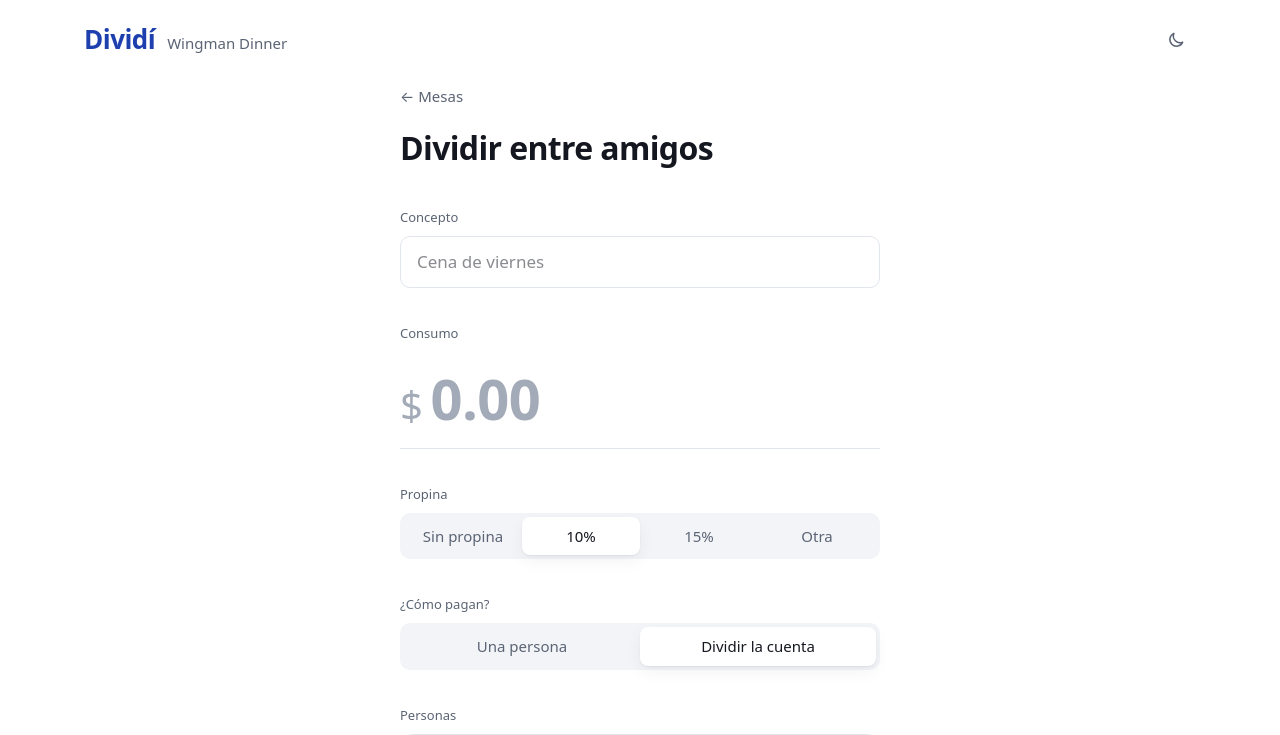
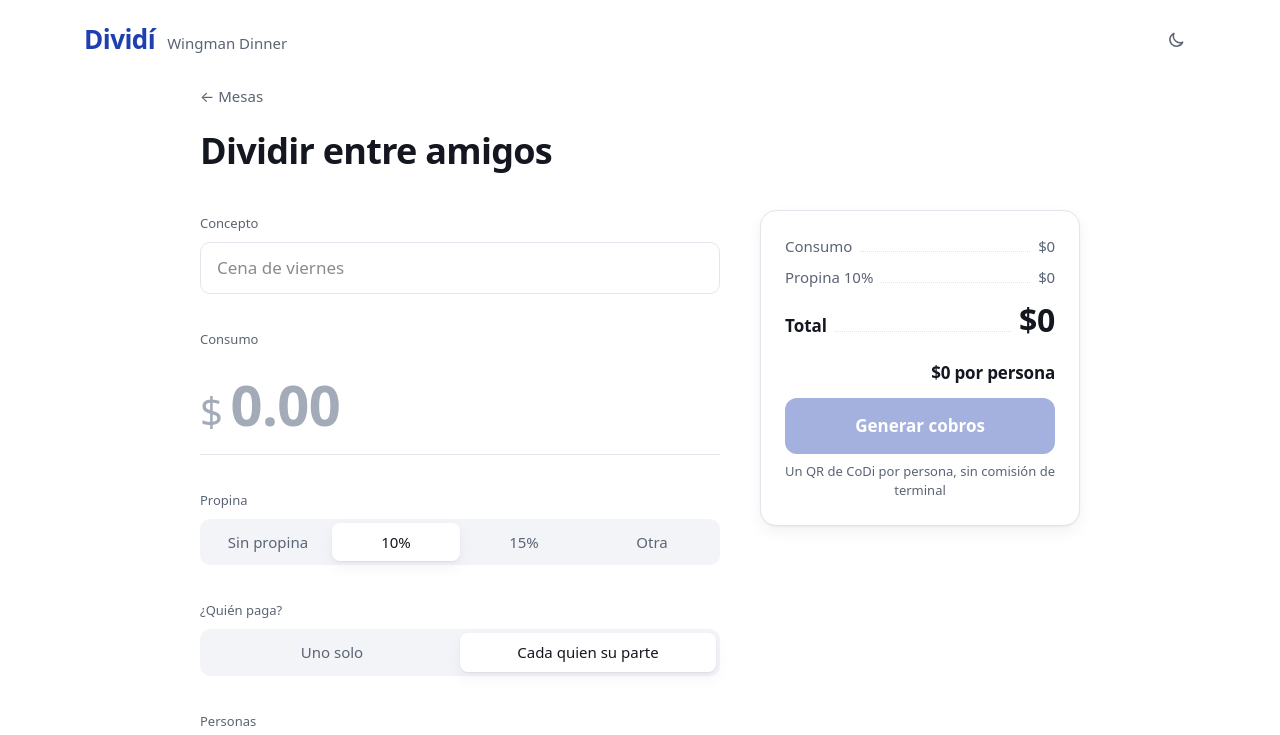
Before and after one commit to daniel-wing/divide-la-cuenta, a Next.js app: page /cobrar in a window 1280 px wide. Shown: the top 735 px of the page. Built offline with nearby package versions, Linux system fonts and the light colour scheme.

Commit message:
Cobrar: elegir lugares y resumen fijo

```diff
--- a/src/app/cobrar/page.tsx
+++ b/src/app/cobrar/page.tsx
@@ -3,9 +3,10 @@
 import { Suspense, useState } from "react";
 import Link from "next/link";
 import { useRouter, useSearchParams } from "next/navigation";
-import { RESTAURANT_NAME, TABLE_COUNT } from "@/lib/restaurant";
+import { RESTAURANT_NAME, seatsFor } from "@/lib/restaurant";
+import SeatMap, { tableRatio } from "@/components/SeatMap";
+import { money } from "@/lib/format";
 
-const mxn = new Intl.NumberFormat("es-MX", { style: "currency", currency: "MXN" });
 
 function Segmented<T extends string | number>({
   options,
@@ -50,7 +51,10 @@ function CobrarForm() {
   const initialTable = Number(params.get("mesa")) || 0;
   const restaurant = initialTable > 0;
 
-  const [table, setTable] = useState(initialTable || 1);
+  const table = initialTable || 1;
+  const capacity = seatsFor(table);
+  const [seats, setSeats] = useState<number[]>([]); // seat positions that will pay, in tap order
+  const [seatNames, setSeatNames] = useState<Record<number, string>>({});
   const [concept, setConcept] = useState("");
   const [subtotal, setSubtotal] = useState("");
   const [tip, setTip] = useState<number>(10);
@@ -64,14 +68,21 @@ function CobrarForm() {
   const tipPct = tip === -1 ? Number(customTip) || 0 : tip;
   const base = Number(subtotal) || 0;
   const total = Math.round(base * (1 + tipPct / 100) * 100) / 100;
-  const people = splitMode ? names.length : 1;
+  const bySeat = restaurant && splitMode;
+  const sortedSeats = [...seats].sort((a, b) => a - b);
+  const people = !splitMode ? 1 : bySeat ? seats.length : names.length;
+  const ready = base > 0 && (!bySeat || seats.length >= 2);
 
   async function submit(e: React.FormEvent) {
     e.preventDefault();
     setLoading(true);
     setError("");
     try {
-      const finalNames = splitMode ? names.map((n, i) => n.trim() || `Persona ${i + 1}`) : ["Cliente"];
+      const finalNames = !splitMode
+        ? ["Cliente"]
+        : bySeat
+          ? sortedSeats.map((x) => seatNames[x]?.trim() || `Lugar ${x + 1}`)
+          : names.map((n, i) => n.trim() || `Persona ${i + 1}`);
       const res = await fetch("/api/bills", {
         method: "POST",
         headers: { "Content-Type": "application/json" },
@@ -81,6 +92,7 @@ function CobrarForm() {
           tipPct,
           table: restaurant ? table : undefined,
           names: finalNames,
+          seats: bySeat ? sortedSeats : undefined,
         }),
       });
       const data = await res.json();
@@ -95,29 +107,15 @@ function CobrarForm() {
   const label = "text-[13px] text-muted";
 
   return (
-    <main className="mx-auto w-full max-w-[520px] flex-1 px-5 pt-6 pb-28 md:pb-0">
+    <main className="mx-auto w-full max-w-[920px] flex-1 px-5 pt-6 pb-32 md:pb-0">
       <Link href="/" className="text-[15px] text-muted hover:text-fg">
         ← Mesas
       </Link>
-      <h1 className="mt-4 text-[32px] font-semibold">{restaurant ? `Cobrar mesa ${table}` : "Dividir entre amigos"}</h1>
+      <h1 className="mt-4 text-[36px] font-extrabold">{restaurant ? `Cobrar mesa ${table}` : "Dividir entre amigos"}</h1>
 
-      <form onSubmit={submit} className="mt-8 space-y-8">
-        {restaurant ? (
-          <label className="block">
-            <span className={label}>Mesa</span>
-            <select
-              className="mt-2 block w-full rounded-[10px] border border-line bg-surface px-4 py-3 text-[17px] outline-none focus:border-fg"
-              value={table}
-              onChange={(e) => setTable(Number(e.target.value))}
-            >
-              {Array.from({ length: TABLE_COUNT }, (_, i) => (
-                <option key={i + 1} value={i + 1}>
-                  Mesa {i + 1}
-                </option>
-              ))}
-            </select>
-          </label>
-        ) : (
+      <form onSubmit={submit} className="mt-8 grid gap-10 md:grid-cols-[minmax(0,1fr)_320px]">
+        <div className="space-y-8">
+        {!restaurant && (
           <label className="block">
             <span className={label}>Concepto</span>
             <input
@@ -178,20 +176,73 @@ function CobrarForm() {
         </div>
 
         <div>
-          <span className={label}>¿Cómo pagan?</span>
+          <span className={label}>¿Quién paga?</span>
           <div className="mt-2">
             <Segmented
               value={mode}
               onChange={setMode}
               options={[
-                { value: "uno", label: "Una persona" },
-                { value: "dividir", label: "Dividir la cuenta" },
+                { value: "uno", label: "Uno solo" },
+                { value: "dividir", label: "Cada quien su parte" },
               ]}
             />
           </div>
         </div>
 
-        {splitMode && (
+        {bySeat && (
+          <div>
+            <span className={label}>¿Quiénes pagan? Toca los lugares ocupados</span>
+            <div className="mt-4 flex flex-col items-center">
+              <SeatMap
+                capacity={capacity}
+                gap={10}
+                spread
+                surfaceClassName="rounded-[18px] border-2 border-fg bg-surface shadow-[var(--shadow)]"
+                surfaceStyle={{ height: 120, width: 120 * tableRatio(capacity) }}
+                renderSeat={(i) => {
+                  const on = seats.includes(i);
+                  return (
+                    <button
+                      type="button"
+                      aria-pressed={on}
+                      aria-label={`Lugar ${i + 1}`}
+                      onClick={() => setSeats(on ? seats.filter((x) => x !== i) : [...seats, i])}
+                      className={`display flex h-12 w-12 items-center justify-center rounded-full text-[17px] font-bold transition-colors ${
+                        on ? "bg-cobrando text-white" : "border-2 border-dashed border-faint text-faint hover:border-fg hover:text-fg"
+                      }`}
+                    >
+                      {i + 1}
+                    </button>
+                  );
+                }}
+              >
+                <span className="display text-[40px] font-extrabold leading-none">{table}</span>
+                <span className="text-[13px] text-muted">{seats.length} de {capacity}</span>
+              </SeatMap>
+              <p className="mt-3 rounded-full bg-surface-2 px-3 py-1 text-[13px] text-muted">Tú estás aquí, abajo de la pantalla</p>
+            </div>
+            {seats.length > 0 && (
+              <div className="card mt-5 divide-y divide-line">
+                {sortedSeats.map((x) => (
+                  <div key={x} className="flex items-center gap-3 px-4">
+                    <span className="display flex h-7 w-7 shrink-0 items-center justify-center rounded-full bg-cobrando text-[13px] font-bold text-white">
+                      {x + 1}
+                    </span>
+                    <input
+                      className="w-full bg-transparent py-3 text-[17px] outline-none placeholder:text-faint"
+                      placeholder={`Lugar ${x + 1} (nombre opcional)`}
+                      value={seatNames[x] ?? ""}
+                      onChange={(e) => setSeatNames({ ...seatNames, [x]: e.target.value })}
+                    />
+                  </div>
+                ))}
+              </div>
+            )}
+            {seats.length === 1 && <p className="mt-2 text-[13px] text-muted">Elige al menos dos lugares, o cambia a Uno solo.</p>}
+          </div>
+        )}
+
+        {splitMode && !bySeat && (
           <div>
             <span className={label}>Personas</span>
             <div className="card mt-2 divide-y divide-line">
@@ -227,25 +278,35 @@ function CobrarForm() {
           </div>
         )}
 
-        {base > 0 && (
-          <div className="space-y-2">
-            <Row label="Consumo" value={mxn.format(base)} />
-            <Row label={`Propina ${tipPct}%`} value={mxn.format(total - base)} />
-            <Row label="Total" value={mxn.format(total)} strong />
-            {people > 1 && <p className="money text-right text-[15px] text-muted">{mxn.format(total / people)} por persona</p>}
+        </div>
+
+        <aside className="fixed inset-x-0 bottom-0 z-10 border-t border-line bg-bg p-4 md:sticky md:top-6 md:self-start md:rounded-[16px] md:border md:p-6 md:shadow-[var(--shadow)]">
+          <div className="hidden space-y-2 md:block">
+            <Row label="Consumo" value={money(base)} />
+            <Row label={`Propina ${tipPct}%`} value={money(total - base)} />
+            <Row label="Total" value={money(total)} strong />
           </div>
-        )}
-
-        {error && <p className="rounded-[10px] bg-surface-2 px-4 py-3 text-[15px] text-danger">{error}</p>}
-
-        <div className="fixed inset-x-0 bottom-0 bg-bg p-4 md:static md:bg-transparent md:p-0">
+          <div className="flex items-baseline justify-between md:mt-4">
+            <span className="text-[15px] text-muted md:hidden">Total {money(total)}</span>
+            {people > 1 && (
+              <span className="money text-[17px] font-semibold md:ml-auto">{money(total / people)} por persona</span>
+            )}
+          </div>
+          {error && <p className="mt-3 rounded-[10px] bg-surface-2 px-4 py-3 text-[15px] text-danger">{error}</p>}
           <button
-            disabled={loading}
-            className="h-14 w-full rounded-[10px] bg-accent text-[17px] font-semibold text-on-accent transition-opacity hover:opacity-90 disabled:opacity-50"
+            disabled={loading || !ready}
+            className="mt-3 h-14 w-full rounded-[12px] bg-accent text-[17px] font-semibold text-on-accent transition-opacity hover:opacity-90 disabled:opacity-40"
           >
-            {loading ? "Generando QR..." : base > 0 ? `Cobrar ${mxn.format(total)}` : "Cobrar"}
+            {loading
+              ? "Generando cobros..."
+              : !ready
+                ? "Generar cobros"
+                : people > 1
+                  ? `Generar cobros de ${money(total / people)} c/u`
+                  : `Generar cobro de ${money(total)}`}
           </button>
-        </div>
+          <p className="mt-2 hidden text-center text-[13px] text-muted md:block">Un QR de CoDi por persona, sin comisión de terminal</p>
+        </aside>
       </form>
     </main>
   );
```
